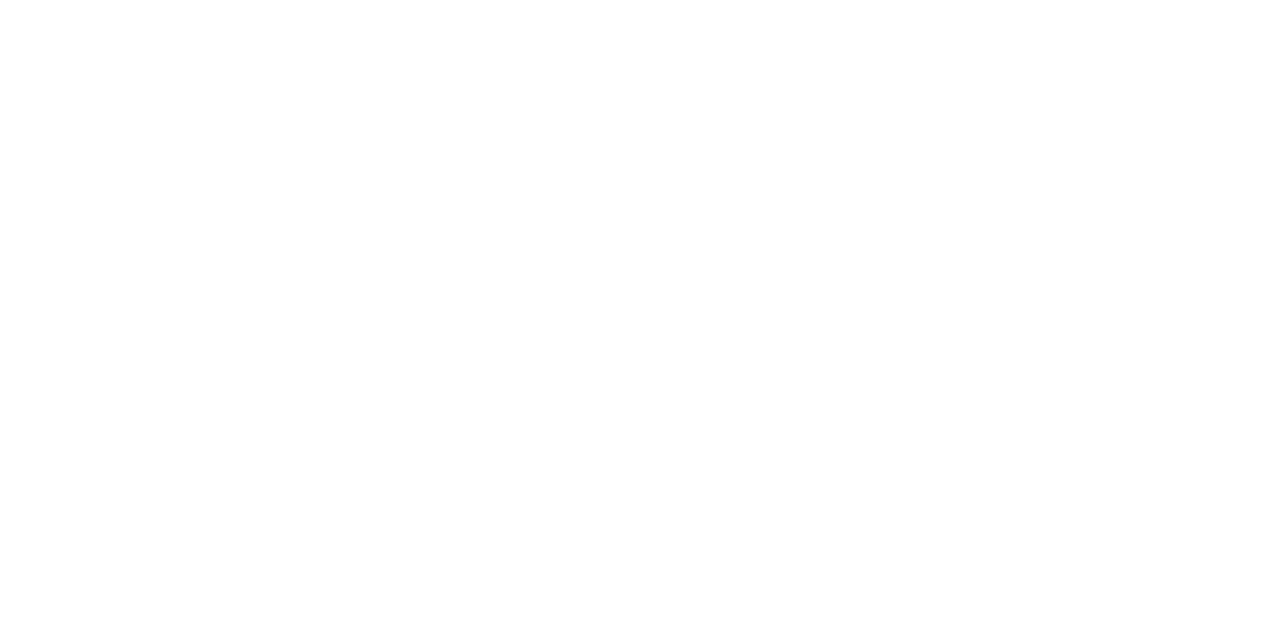
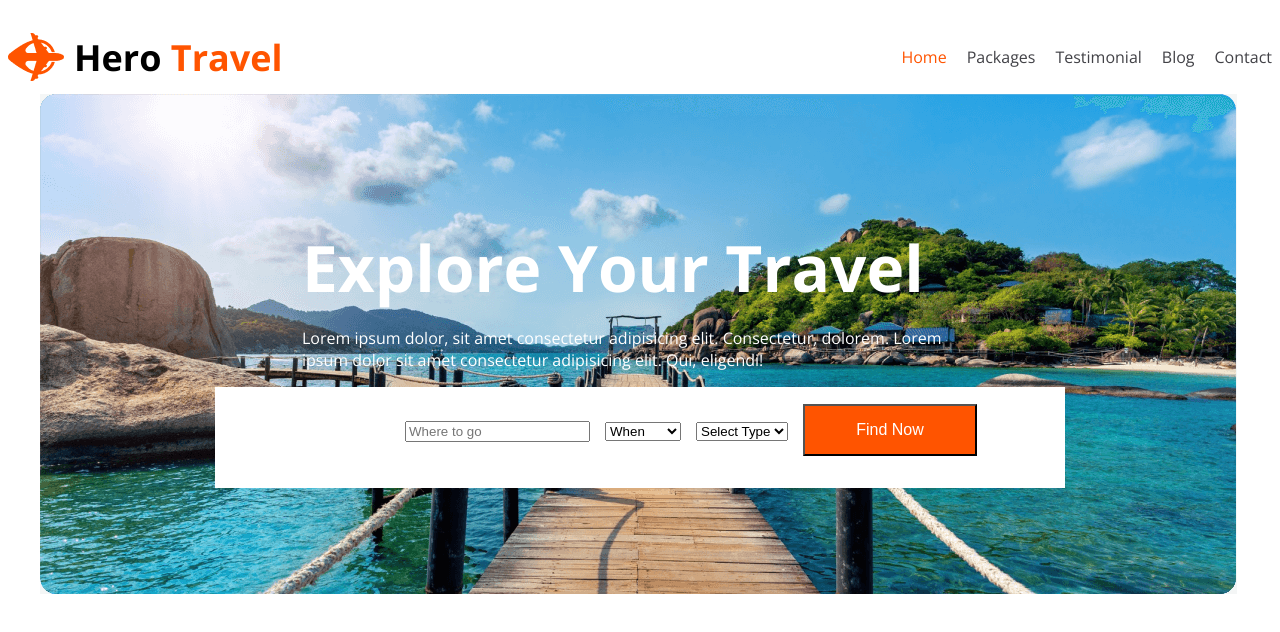
Before and after one commit to Occult09/hero-travel-assignment2, a plain HTML site: page index.html in a window 1280 px wide. Drawn offline with nearby package versions, Linux system fonts and the light colour scheme.

Commit message:
header completed

```diff
--- a/index.html
+++ b/index.html
@@ -15,7 +15,53 @@
 
 <body class="open-sans">
     <header>
-
+        <nav class="nav">
+            <div class="nav-title-container">
+                <img src="Images/Group 40071 (2).png" alt="">
+                <h3 class="nav-title">Hero <span class="primary-color">Travel</span></h3>
+            </div>
+            <div class="nav-bar-container">
+                <ul>
+                    <li><a href=""><span class="primary-color">Home</span></a></li>
+                    <li><a href="">Packages</a></li>
+                    <li><a href="">Testimonial</a></li>
+                    <li><a href="">Blog</a></li>
+                    <li><a href="">Contact</a></li>
+                </ul>
+            </div>
+        </nav>
+        <section class="banner">
+            <div class="banner-content-container">
+                <h3 class="banner-title">Explore Your Travel</h3>
+                <p class="banner-description">Lorem ipsum dolor, sit amet consectetur adipisicing elit. Consectetur,
+                    dolorem. Lorem ipsum dolor sit amet consectetur adipisicing elit. Qui, eligendi!
+                </p>
+            </div>
+            <div class="banner-bar">
+                <ul>
+                    <li><input type="text" placeholder="Where to go"></li>
+                    <li>
+                        <select name="date" id="">
+                            <option value="" selected hidden>When</option>
+                            <option value="sat">Saturday</option>
+                            <option value="sun">Sunday</option>
+                            <option value="mon">Monday</option>
+                        </select>
+                    </li>
+                    <li>
+                        <select name="date" id="">
+                            <option value="" selected hidden>Select Type</option>
+                            <option value="sat">Saturday</option>
+                            <option value="sun">Sunday</option>
+                            <option value="mon">Monday</option>
+                        </select>
+                    </li>
+                    <li>
+                        <button class="primary-button">Find Now</button>
+                    </li>
+                </ul>
+            </div>
+        </section>
     </header>
     <main>
 
--- a/style/hero.css
+++ b/style/hero.css
@@ -2,3 +2,100 @@
 .open-sans {
     font-family: "Open Sans", sans-serif;
 }
+
+.primary-color {
+    color: #FF5400;
+}
+
+.primary-button{
+    background-color: #FF5400;
+    color: #FFFFFF;
+    font-size: 16px;
+    width: 174px;
+    height: 52px;
+}
+
+/* header styles */
+/* nav styles */
+.nav {
+    max-width: 1600px;
+    margin: 0 auto;
+    display: flex;
+    justify-content: space-between;
+    align-items: center;
+    margin-top: 30px;
+}
+
+.nav-title-container {
+    display: flex;
+    gap: 10px;
+    max-height: 50px;
+    align-items: center;
+}
+
+.nav-bar-container ul {
+    display: flex;
+    gap: 20px;
+}
+
+.nav-bar-container ul li {
+    list-style: none;
+}
+
+.nav-bar-container ul li a {
+    text-decoration: none;
+    color: #424247;
+}
+
+.nav-title {
+    font-size: 36px;
+    font-weight: 700;
+}
+
+/* banner styles */
+.banner {
+    background-image: url(../Images/Group\ 13\ \(1\)\ \(1\).png);
+    background-repeat: no-repeat;
+    width: 1200px;
+    height: 500px;
+    max-width: 1600px;
+    margin: 10px auto;
+}
+
+.banner-content-container {
+    align-items: center;
+    max-width: 676px;
+    margin: 0 auto;
+    padding-top: 130px;
+}
+
+.banner-title {
+    color: #FFFFFF;
+    font-size: 64px;
+    font-weight: 700;
+    margin: 0;
+}
+
+.banner-description {
+    color: #FFFFFF;
+    font-size: 16px;
+}
+
+.banner-bar{
+    width: 700px;
+    height: 100px;
+    margin: 10px auto;
+    background-color: #FFFFFF;
+    padding-left: 150px;
+    padding-top: 1px;
+}
+
+.banner-bar ul {
+    display: flex;
+    gap: 15px;
+    align-items: center;
+}
+
+.banner-bar ul li {
+    list-style: none;
+}
```
